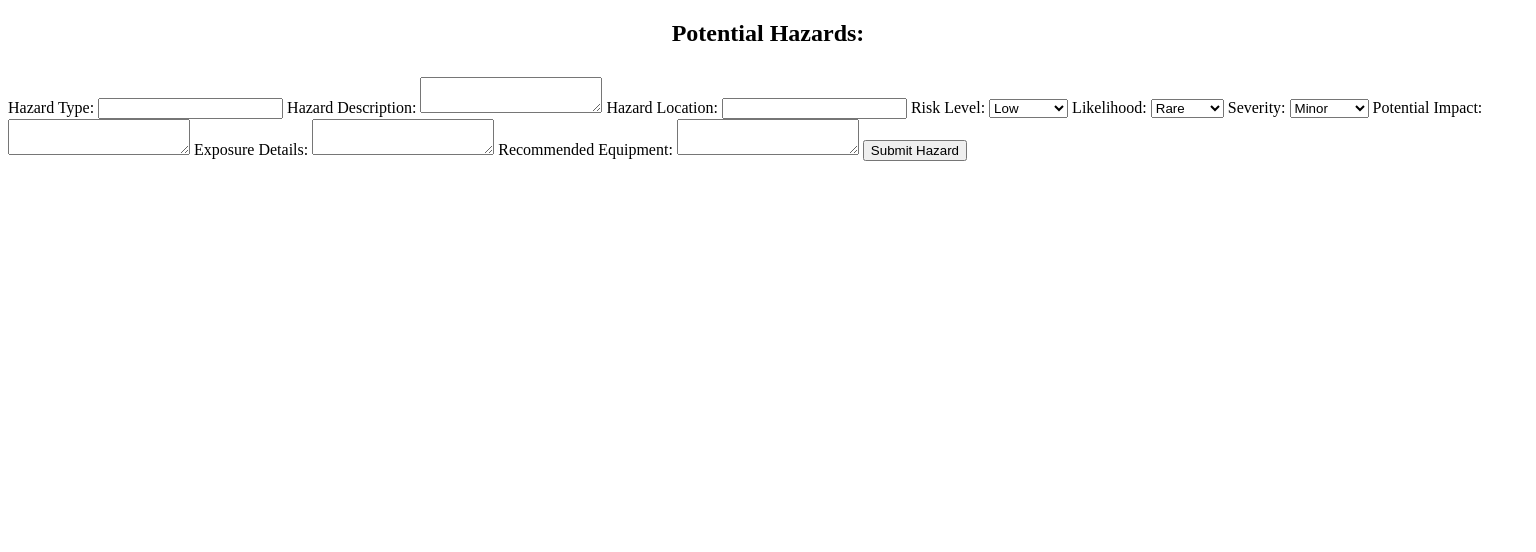
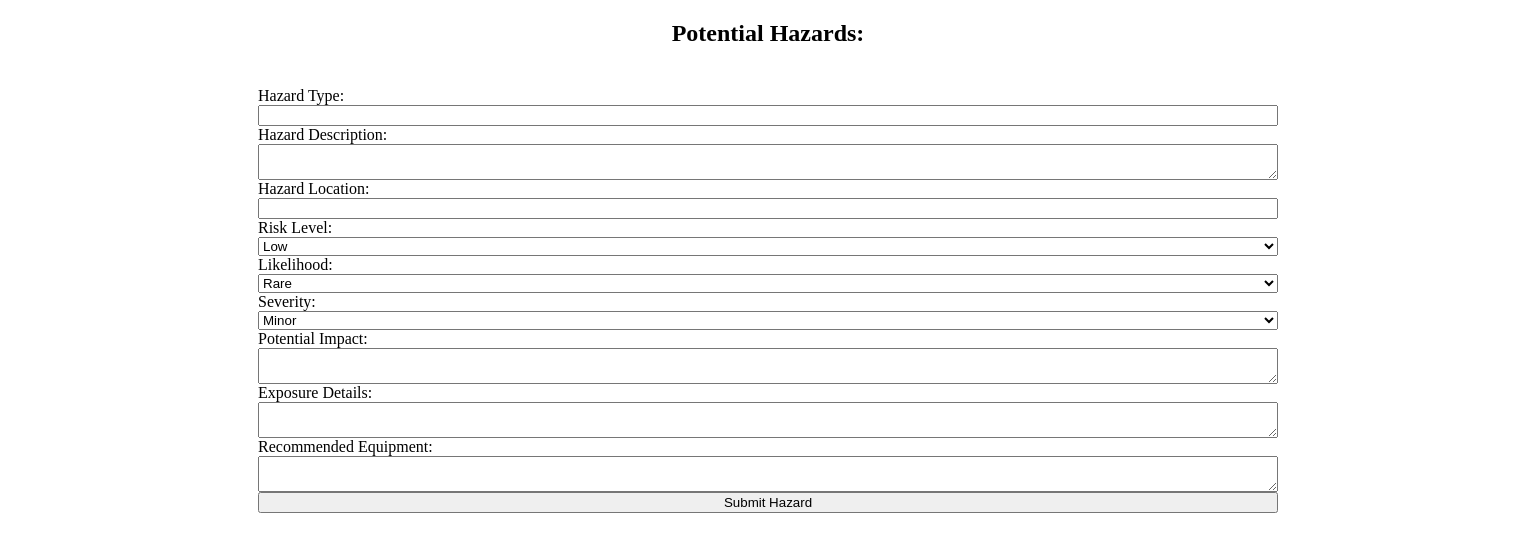
Before and after one commit to Seth-Gers-2002/Uni_Group_project_website, a Flask app: page /hazard_form in a window 1536 px wide. Shown: the part 84-636 px from the top of the page. Run offline with Flask 3, Linux system fonts and the light colour scheme.

Commit message:
Added minimun screen width to allow the forms to be a readable size depending on the screen width

```diff
--- a/my_app_directory/static/styles.css
+++ b/my_app_directory/static/styles.css
@@ -73,3 +73,31 @@ h2 {
   border-radius: 4px;
   margin-bottom: 10px;
 }
+
+@media screen and (min-width: 10px) {
+
+  form {
+    margin-left: 0.5em;
+    margin-right: 0.5em;
+    display: grid;
+    padding: 10px;
+  }
+}
+
+@media screen and (min-width: 900px){
+    form{
+        margin-left:10em;
+        margin-right:10em;
+        display:grid;
+        padding: 10px;
+    }
+}
+
+@media screen and (min-width: 1400px){
+    form{
+        margin-left:15em;
+        margin-right:15em;
+        display:grid;
+        padding: 10px;
+    }
+}
```
